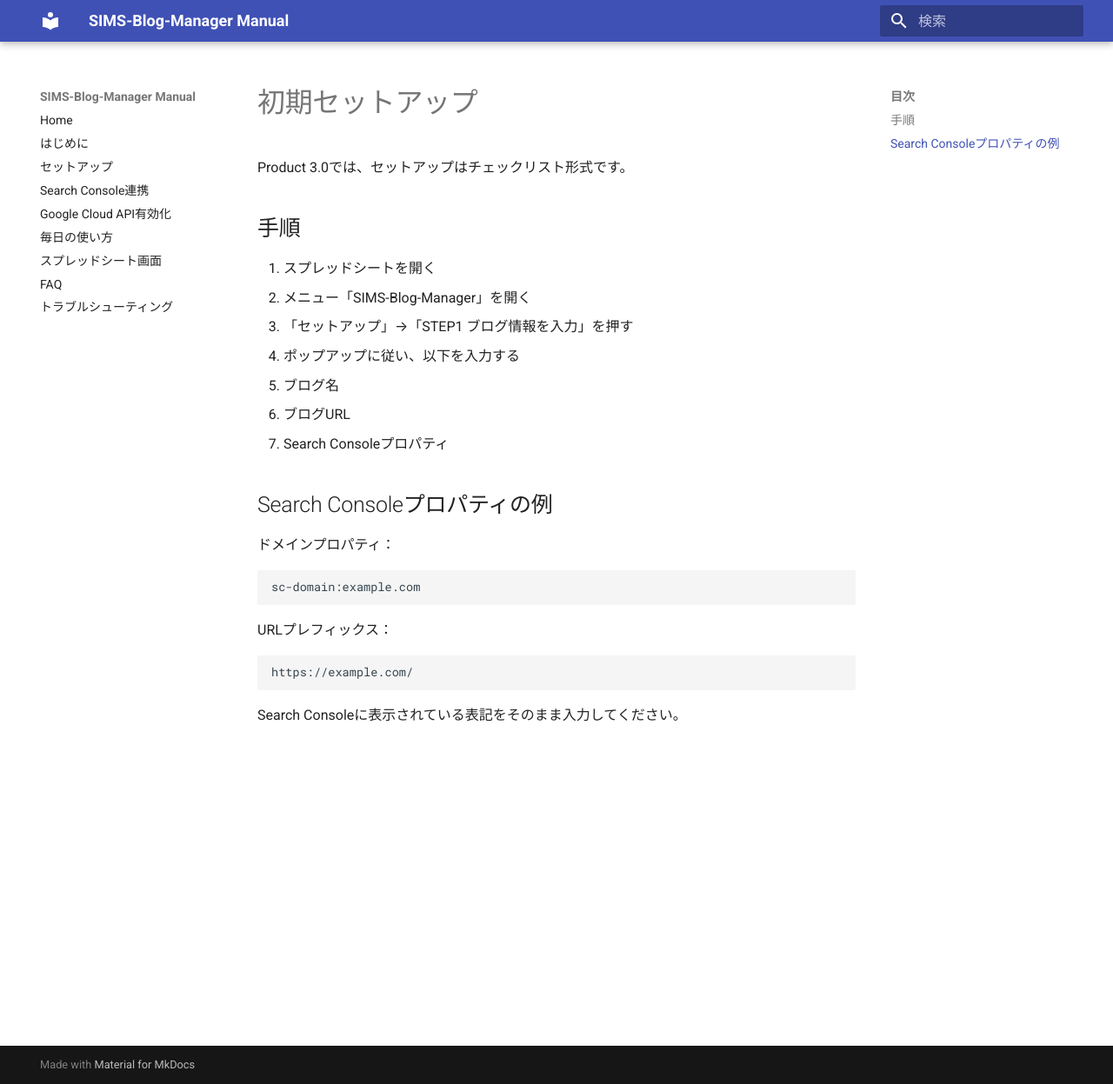
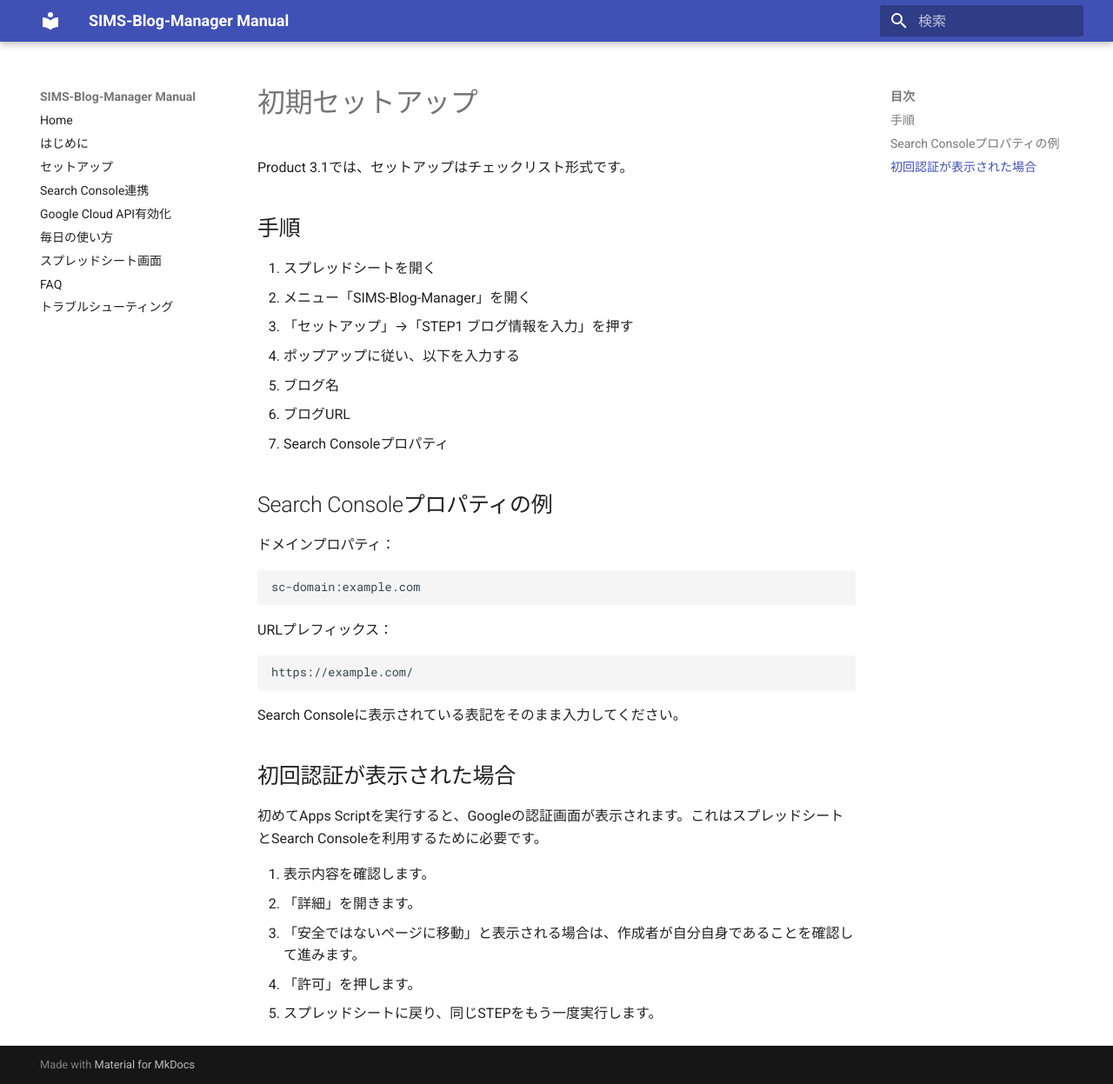
Before and after one commit to simstools55-ops/SIMS-Blog-Manager, an MkDocs documentation site: the page built from docs/setup/initial-setup.md, in a window 1280 px wide and 1247 px high. Shown: the whole window at 87% size. Built offline with MkDocs 1.6.1 and Material for MkDocs 9.7.7, drawn with Linux system fonts in a browser that asks for light colours.

````diff
--- a/docs/setup/initial-setup.md
+++ b/docs/setup/initial-setup.md
@@ -1,6 +1,6 @@
 # 初期セットアップ
 
-Product 3.0では、セットアップはチェックリスト形式です。
+Product 3.1では、セットアップはチェックリスト形式です。
 
 ## 手順
 
@@ -27,3 +27,14 @@ https://example.com/
 ```
 
 Search Consoleに表示されている表記をそのまま入力してください。
+
+
+## 初回認証が表示された場合
+
+初めてApps Scriptを実行すると、Googleの認証画面が表示されます。これはスプレッドシートとSearch Consoleを利用するために必要です。
+
+1. 表示内容を確認します。
+2. 「詳細」を開きます。
+3. 「安全ではないページに移動」と表示される場合は、作成者が自分自身であることを確認して進みます。
+4. 「許可」を押します。
+5. スプレッドシートに戻り、同じSTEPをもう一度実行します。
````
Also changed, not shown: CHANGELOG.md (+7 -11 lines), README.md (+4 -4 lines), product/PRODUCT_SPEC.md (+2 -2 lines), product/RELEASE_NOTES.md (+3 -5 lines), 2 other files.
